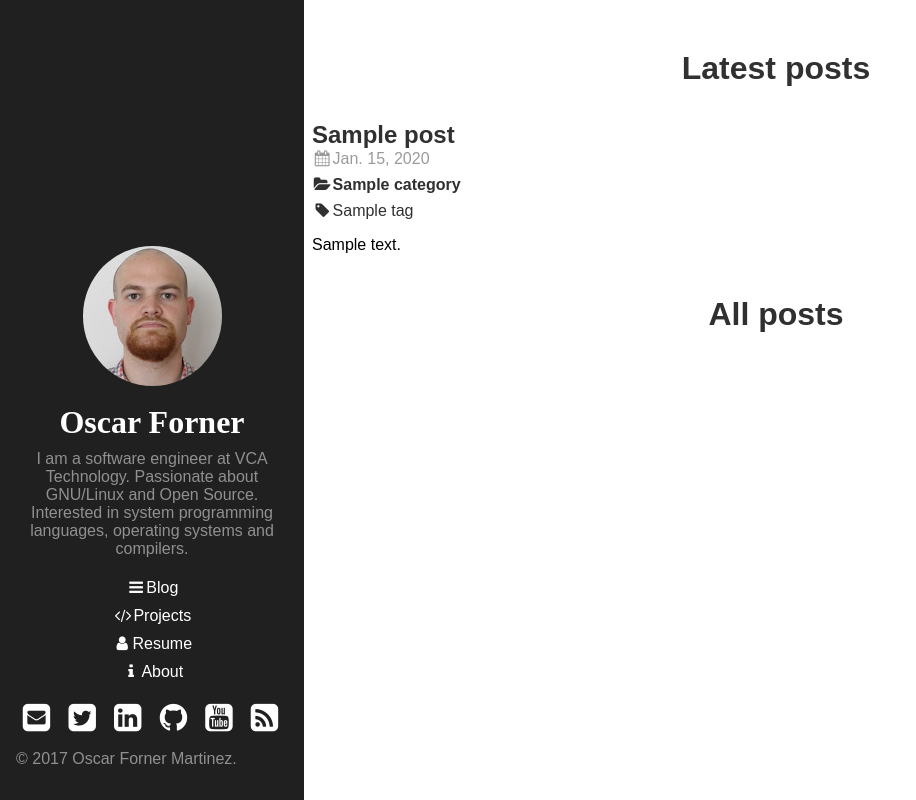
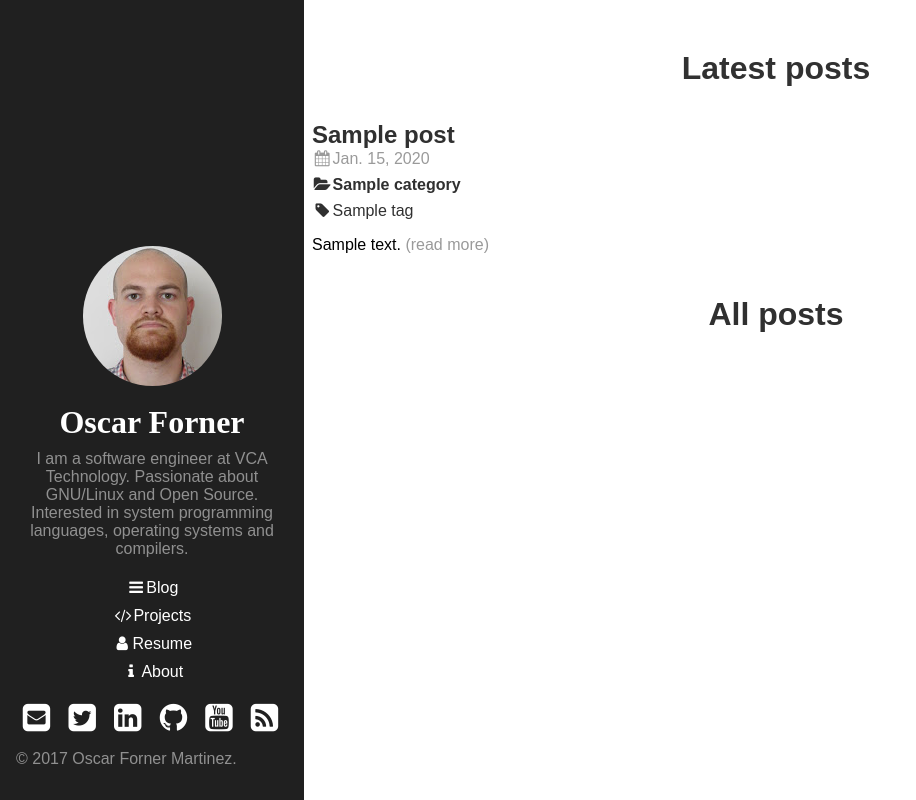
Before and after one commit to maitesin/website, a Django app: page / in a window 1280 px wide. Shown: the whole page, without its empty margins (0-916 px from the left). Run offline with Django 3.2, Linux system fonts and the light colour scheme; tables that the repository leaves empty hold one stand-in row (values such as "Sample post"); some libraries are stand-ins or nearby versions.

Commit message:
Add read more to the abstract of the post

```diff
--- a/post/static/css/fornerio.css
+++ b/post/static/css/fornerio.css
@@ -374,6 +374,15 @@ p.copyright {
   text-justify: inter-word;
 }
 
+.post-more a{
+  color: #9a9a9a;
+  text-decoration: none;
+}
+
+.post-more a:hover {
+  text-decoration: underline;
+}
+
 .post-content {
   margin-top: 2rem;
   text-align: justify;
--- a/post/templates/blog.html
+++ b/post/templates/blog.html
@@ -12,7 +12,7 @@
           <span class="post-tag"><a href="{{ tag.get_url }}"><i class="fa fa-fw fa-tag fa-1x"></i>{{ tag }}</a></span>
         {% endfor %}
         <div class="post-abstract">
-          {{ article.get_abstract }}
+          {{ article.get_abstract }} <span class="post-more"><a href="{{ article.get_url }}">(read more)</a></span>
         </div>
       </div>
     {% empty %}
```
